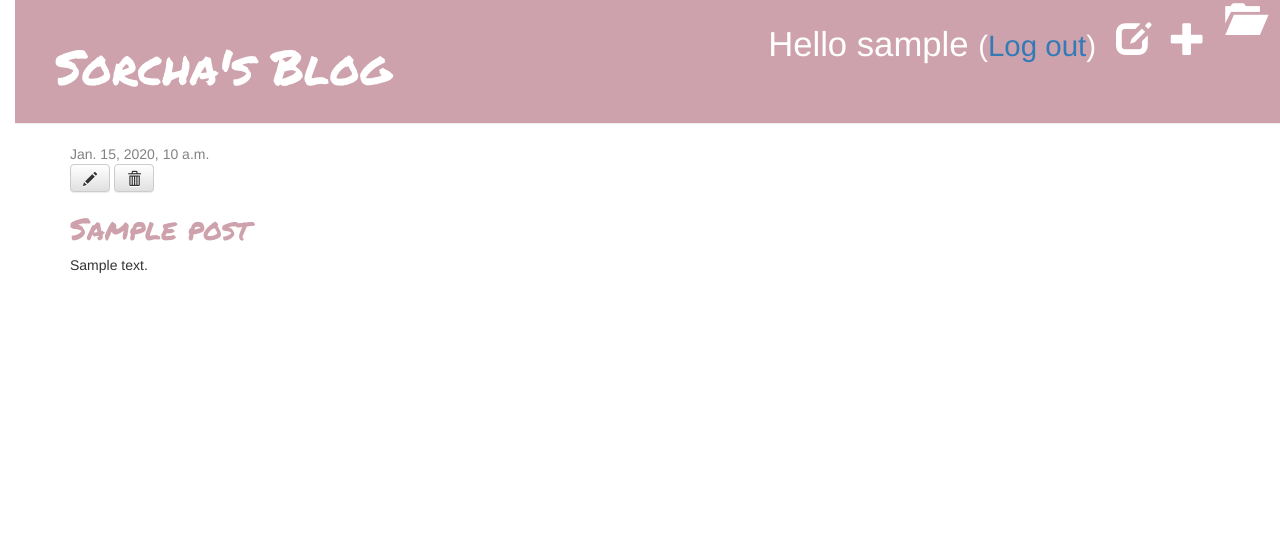
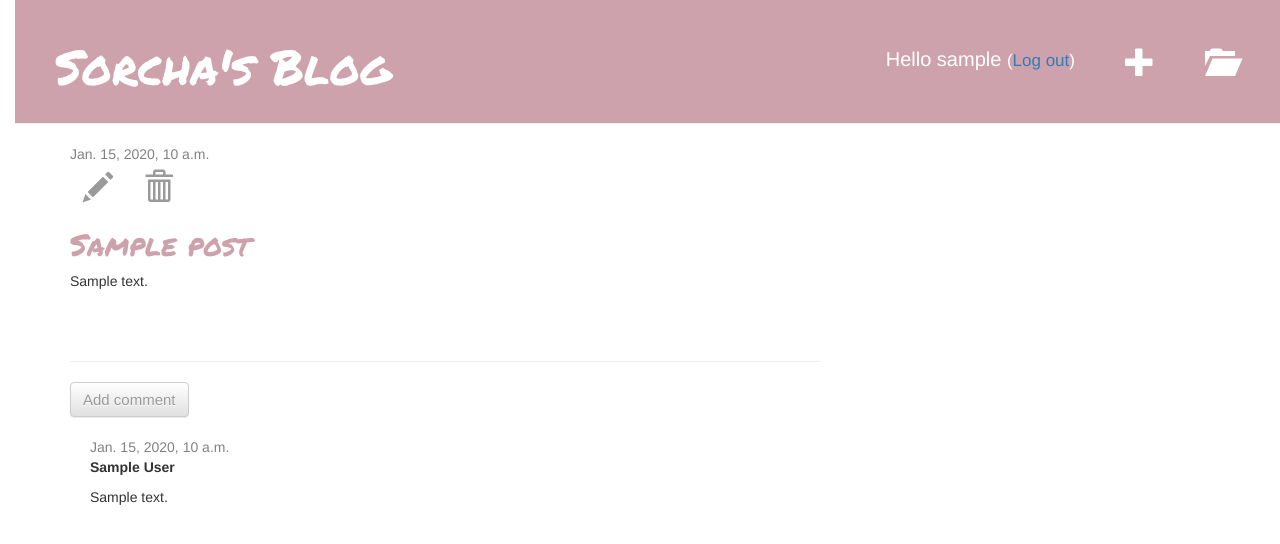
Before and after one commit to sorchanicconmara/my-first-blog, a Django app: page /post/1/ in a window 1280 px wide. Shown: the top 544 px of the page. Run offline with Django 3.2, Linux system fonts and the light colour scheme; a user stored in the database is signed in; tables that the repository leaves empty hold one stand-in row (values such as "Sample post"); some libraries are stand-ins or nearby versions.

Commit message:
Added Comments section and comments approval

```diff
--- a/blog/admin.py
+++ b/blog/admin.py
@@ -1,4 +1,5 @@
 from django.contrib import admin
-from .models import Post
+from .models import Post, Comment
 
 admin.site.register(Post)
+admin.site.register(Comment)
--- a/blog/models.py
+++ b/blog/models.py
@@ -16,3 +16,20 @@ class Post(models.Model):
 
     def __str__(self):
         return self.title
+
+class Comment(models.Model):
+    post = models.ForeignKey('blog.Post', on_delete=models.CASCADE, related_name='comments')
+    author = models.CharField(max_length=200)
+    text = models.TextField()
+    created_date = models.DateTimeField(default=timezone.now)
+    approved_comment = models.BooleanField(default=False)
+
+    def approve(self):
+        self.approved_comment = True
+        self.save()
+
+    def __str__(self):
+        return self.text
+
+def approved_comments(self):
+    return self.comments.filter(approved_comment=True)
--- a/blog/static/css/blog.css
+++ b/blog/static/css/blog.css
@@ -2,11 +2,45 @@ h1 a, h2 a {
     color: #cea2ac;
     font-family: 'Permanent Marker';
 }
+
+h1 a:visited, h2 a:visited {
+    color: #cea2ac;
+    font-family: 'Permanent Marker';
+    text-decoration: none;
+}
+
 h1 a:hover, h2 a:hover {
     color: #555555;
     font-family: 'Permanent Marker';
     text-decoration: none;
 }
+
+.btn{
+    color: #9a9a9a;
+    font-size: 15px;
+}
+/*Remove Mozilla Firefox Border – Remove Dotted Line Around Link */
+a:active {
+    outline: gray;
+}
+
+a:focus, a:hover, a:active, a:visited{
+    -moz-outline-style: none;
+    text-decoration: none;
+}
+
+#bootstrap-overrides a { /* 100+1=101 priority score, yay! */
+  line-height: 1;
+  color: #ffffff;
+}
+
+.glyphicon {
+    font-size: 30px;
+    line-height: 1;
+}
+
+
+
 body {
     padding-left: 15px;
 }
@@ -48,8 +82,8 @@ h1, h2, h3, h4 {
 .top-menu, .top-menu:hover, .top-menu:visited {
     color: #ffffff;
     float: right;
-    font-size: 26pt;
-    margin-right: 20px;
+    font-size: 15pt;
+    padding: 25px;
 }
 
 .post {
@@ -59,3 +93,7 @@ h1, h2, h3, h4 {
 .post h2 a, .post h2 a:visited {
     color: #000000;
 }
+
+.comment {
+    margin: 20px 0px 20px 20px;
+}
--- a/blog/templates/blog/base.html
+++ b/blog/templates/blog/base.html
@@ -2,22 +2,21 @@
 <html>
     <head>
         <title> Sorcha's blog</title>
-        {% if user.is_authenticated %}
-        <a href="{% url 'post_draft_list' %}" class="top-menu"><span class="glyphicon glyphicon-folder-open"></span></a>
-        {% endif %}
+        <link href="https://fonts.googleapis.com/css?family=Permanent+Marker" rel="stylesheet">
         <link rel="stylesheet" href="//maxcdn.bootstrapcdn.com/bootstrap/3.2.0/css/bootstrap.min.css">
         <link rel="stylesheet" href="//maxcdn.bootstrapcdn.com/bootstrap/3.2.0/css/bootstrap-theme.min.css">
         <link rel="stylesheet" href="{% static 'css/blog.css' %}">
-
-<link href="https://fonts.googleapis.com/css?family=Permanent+Marker" rel="stylesheet">
 
     </head>
     <body>
         <div class="page-header">
         {% if user.is_authenticated %}
+        <a href="{% url 'post_draft_list' %}" class="top-menu"><span class="glyphicon glyphicon-folder-open"></span></a>
+        {% endif %}
+        {% if user.is_authenticated %}
             <a href="{% url 'post_new' %}" class="top-menu"><span class="glyphicon glyphicon-plus"></span></a>
-            <a href="{% url 'post_draft_list' %}" class="top-menu"><span class="glyphicon glyphicon-edit"></span></a>
-            <p class="top-menu">Hello {{ user.username }} <small>(<a href="{% url 'logout' %}">Log out</a>)</small></p>
+            <!--<a href="{% url 'post_draft_list' %}" class="top-menu"><span class="glyphicon glyphicon-edit"></span></a> -->
+            <p class="top-menu">Hello {{ user.username }} <small>(<a href="{% url 'logout' %}" id ="bootstrap-overrides">Log out</a>)</small></p>
         {% else %}
             <a href="{% url 'login' %}" class="top-menu"><span class="glyphicon glyphicon-lock"></span></a>
         {% endif %}
--- a/blog/templates/blog/post_detail.html
+++ b/blog/templates/blog/post_detail.html
@@ -10,10 +10,29 @@
    			 <a class="btn btn-default" href="{% url 'post_publish' pk=post.pk %}">Publish</a>
 		{% endif %}
         {% if user.is_authenticated %}
-        <a class="btn btn-default" href="{% url 'post_edit' pk=post.pk %}"><span class="glyphicon glyphicon-pencil"></span></a>
-        <a class="btn btn-default" href="{% url 'post_remove' pk=post.pk %}"><span class="glyphicon glyphicon-trash"></span></a>
+        <a class="btn btn-default-sm" href="{% url 'post_edit' pk=post.pk %}"><span class="glyphicon glyphicon-pencil"></span></a>
+        <a class="btn btn-default-sm" href="{% url 'post_remove' pk=post.pk %}"><span class="glyphicon glyphicon-trash"></span></a>
         {% endif %}
         <h2>{{ post.title }}</h2>
         <p>{{ post.text|linebreaksbr }}</p>
     </div>
+    <hr>
+    <a class="btn btn-default" href="{% url 'add_comment_to_post' pk=post.pk %}">Add comment</a>
+	{% for comment in post.comments.all %}
+    {% if user.is_authenticated or comment.approved_comment %}
+    <div class="comment">
+        <div class="date">
+            {{ comment.created_date }}
+            {% if not comment.approved_comment %}
+                <a class="btn btn-default" href="{% url 'comment_remove' pk=comment.pk %}"><span class="glyphicon glyphicon-remove"></span></a>
+                <a class="btn btn-default" href="{% url 'comment_approve' pk=comment.pk %}"><span class="glyphicon glyphicon-ok"></span></a>
+            {% endif %}
+        </div>
+        <strong>{{ comment.author }}</strong>
+        <p>{{ comment.text|linebreaks }}</p>
+    </div>
+    {% endif %}
+{% empty %}
+    <p>No comments here yet :(</p>
+{% endfor %}
 {% endblock %}
--- a/blog/templates/blog/post_list.html
+++ b/blog/templates/blog/post_list.html
@@ -8,6 +8,7 @@
                     </div>
                     <h1><a href="{% url 'post_detail' pk=post.pk %}">{{ post.title }}</a></h1>
                     <p>{{ post.text|linebreaksbr }}</p>
+                    <a href="{% url 'post_detail' pk=post.pk %}">Comments: {{ post.approved_comments.count }}</a>
                  </div>
             {% endfor %}
 {% endblock %}
--- a/blog/urls.py
+++ b/blog/urls.py
@@ -9,6 +9,7 @@ urlpatterns = [
 	path('drafts/', views.post_draft_list, name='post_draft_list'),
 	path('post/<pk>/publish/', views.post_publish, name='post_publish'),
 	path('post/<pk>/remove/', views.post_remove, name='post_remove'),
-
-
+	path('post/<int:pk>/comment/', views.add_comment_to_post, name='add_comment_to_post'),
+	path('comment/<int:pk>/approve/', views.comment_approve, name='comment_approve'),
+	path('comment/<int:pk>/remove/', views.comment_remove, name='comment_remove'),
 ]
--- a/blog/views.py
+++ b/blog/views.py
@@ -1,10 +1,10 @@
 from django.contrib.auth.decorators import login_required
 from django.shortcuts import redirect
 from django.shortcuts import render
-from .models import Post
+from .models import Post, Comment
 from django.utils import timezone
 from django.shortcuts import render, get_object_or_404
-from .forms import PostForm
+from .forms import PostForm, CommentForm
 
 def post_list(request):
     posts = Post.objects.filter(published_date__lte=timezone.now()).order_by('published_date')
@@ -60,3 +60,28 @@ def post_remove(request, pk):
     post = get_object_or_404(Post, pk=pk)
     post.delete()
     return redirect('post_list')
+
+def add_comment_to_post(request, pk):
+    post = get_object_or_404(Post, pk=pk)
+    if request.method == "POST":
+        form = CommentForm(request.POST)
+        if form.is_valid():
+            comment = form.save(commit=False)
+            comment.post = post
+            comment.save()
+            return redirect('post_detail', pk=post.pk)
+    else:
+        form = CommentForm()
+    return render(request, 'blog/add_comment_to_post.html', {'form': form})
+
+@login_required
+def comment_approve(request, pk):
+    comment = get_object_or_404(Comment, pk=pk)
+    comment.approve()
+    return redirect('post_detail', pk=comment.post.pk)
+
+@login_required
+def comment_remove(request, pk):
+    comment = get_object_or_404(Comment, pk=pk)
+    comment.delete()
+    return redirect('post_detail', pk=comment.post.pk)
```
Also changed, not shown: blog/forms.py (+7 -1 lines), blog/templates/blog/add_comment_to_post.html (added, +9 -0 lines), blog/migrations/0002_comment.py (added).
